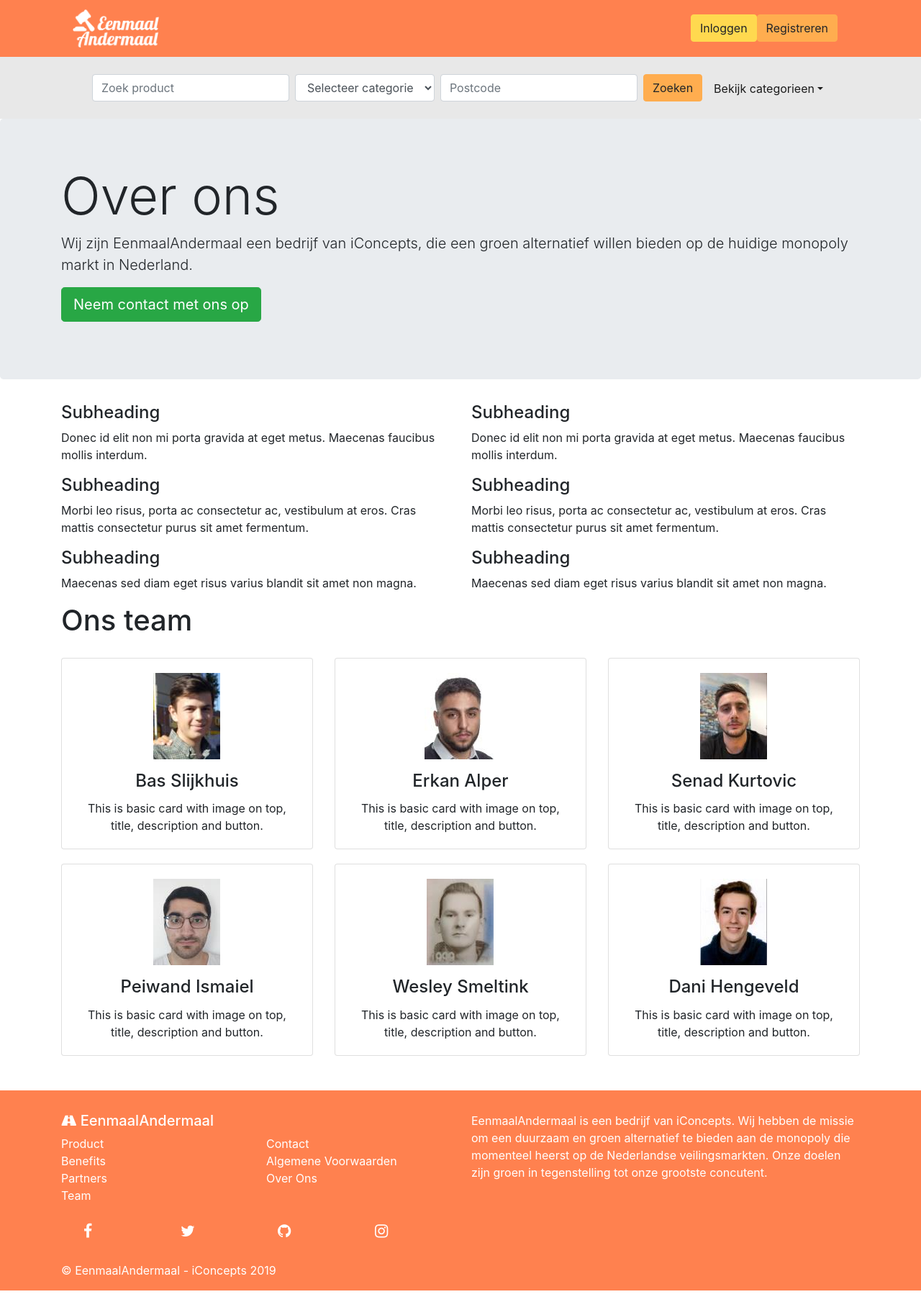
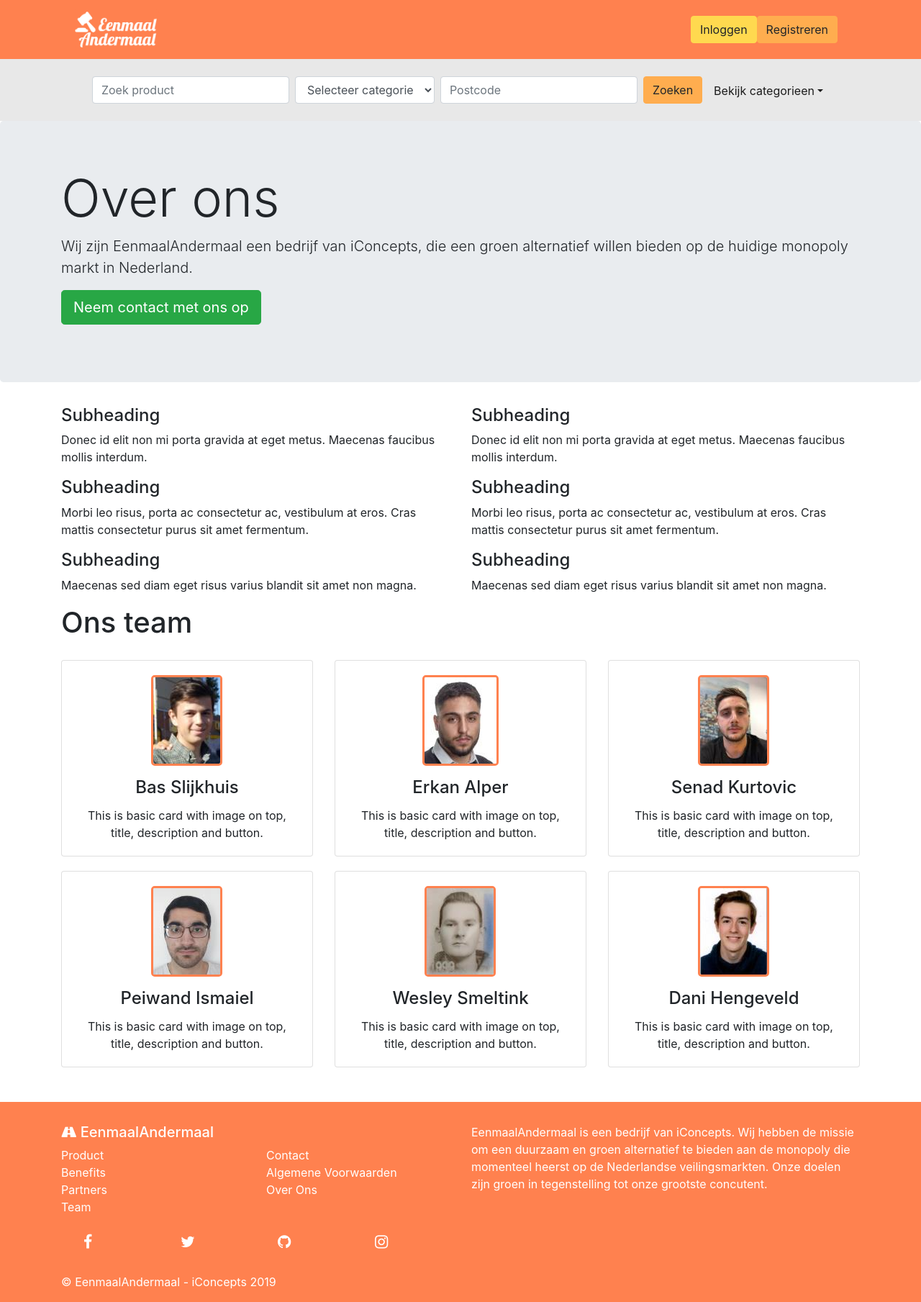
Before and after one commit to Bastastic/Veiling-site-met-PHP, a PHP site: page /overons.php in a window 1280 px wide. Shown: the whole page at 72% size. Run offline with PHP 8.4, Linux system fonts and the light colour scheme.

Commit message:
Update overons.php

```diff
--- a/Website EenmaalAndermaal/bootstrap-4.3.1-dist/overons.php
+++ b/Website EenmaalAndermaal/bootstrap-4.3.1-dist/overons.php
@@ -8,6 +8,12 @@
     <link rel="icon" href="../../../../favicon.ico">
     <title>Over ons</title>
   </head>
+  <style>
+  img{
+      border-radius:5px;
+      border: 3px solid #ff814f;
+  }
+  </style>
   <?php
      include 'includes/header.php';
     ?>
```
